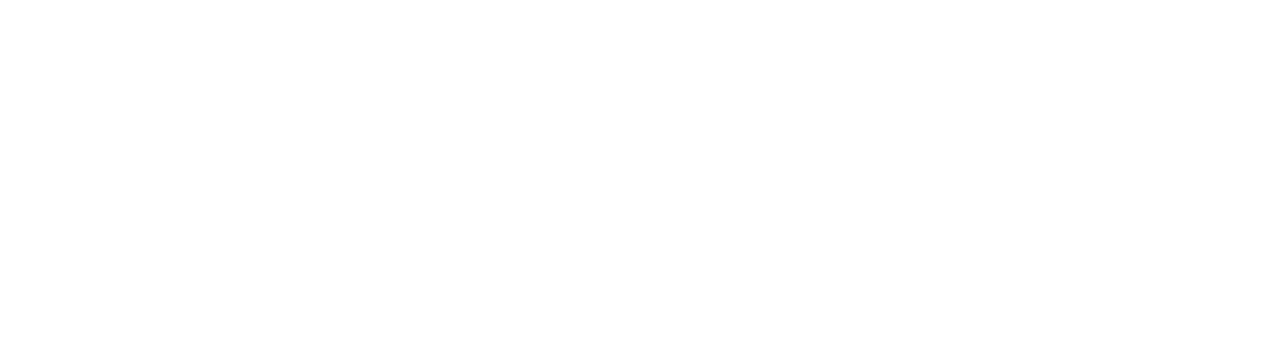
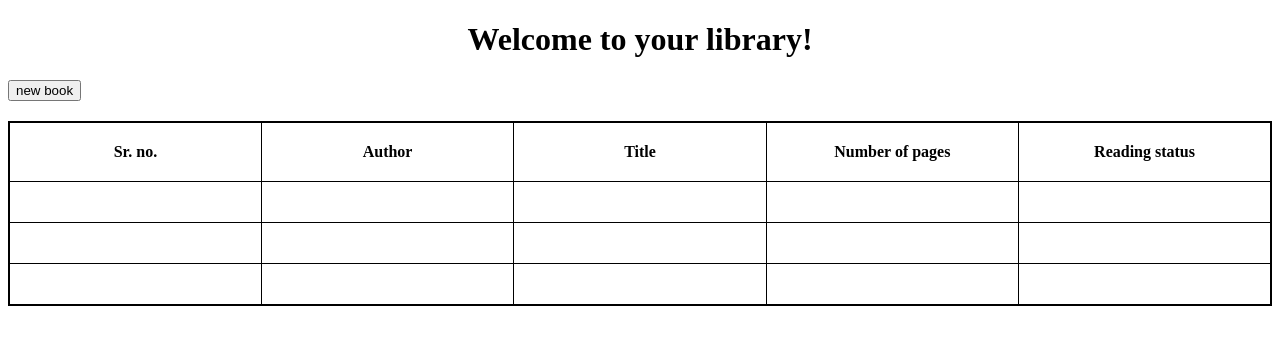
Before and after one commit to lalit-machra/odin-library, a plain HTML site: page index.html in a window 1280 px wide. Drawn offline with Linux system fonts and the light colour scheme.

Commit message:
Design basic layout

```diff
--- a/index.html
+++ b/index.html
@@ -4,8 +4,46 @@
   <head>
     <meta charset="UTF-8">
     <meta name="viewport" content="width=device-width, initial-scale=1.0">
-    <title>Odin Library</title>
+    <title>Library</title>
     <link rel="stylesheet" href="./style.css">
-    <script src="./script.js"></script>
+    <script src="./script.js" defer></script>
   </head>
+  <body>
+    <h1>Welcome to your library!</h1>
+    <button>new book</button>
+    <table>
+      <thead>
+        <tr>
+          <th>Sr. no.</th>
+          <th>Author</th>
+          <th>Title</th>
+          <th>Number of pages</th>
+          <th>Reading status</th>
+        </tr>
+      </thead>
+      <tbody>
+        <tr>
+          <td></td>
+          <td></td>
+          <td></td>
+          <td></td>
+          <td></td>
+        </tr>
+        <tr>
+          <td></td>
+          <td></td>
+          <td></td>
+          <td></td>
+          <td></td>
+        </tr>
+        <tr>
+          <td></td>
+          <td></td>
+          <td></td>
+          <td></td>
+          <td></td>
+        </tr>
+      </tbody>
+    </table>
+  </body>
 </html>
--- a/style.css
+++ b/style.css
@@ -13,5 +13,19 @@ ul li {
 }
 
 h1 {
-  color: red;
+  text-align: center;
 }
+
+table {
+  margin-top: 20px;
+  table-layout: fixed;
+  width: 100%;
+  border-collapse: collapse;
+  border: 2px solid;
+}
+
+table th,
+table td {
+  padding: 20px;
+  border: 1px solid;
+}
```
